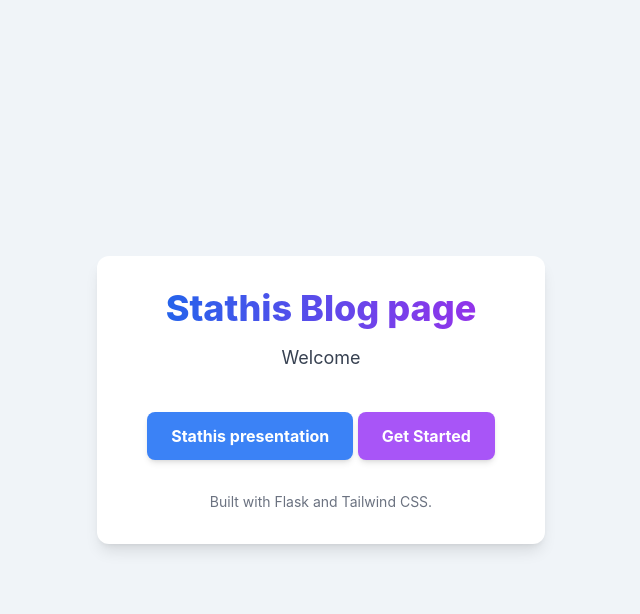
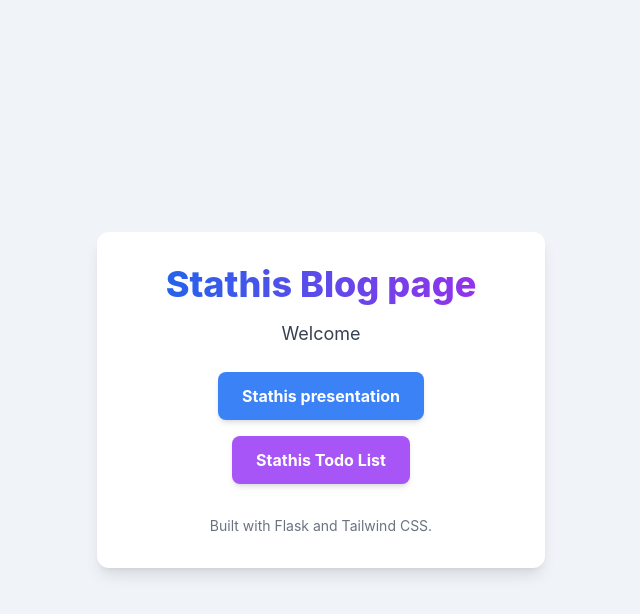
Before and after one commit to Stqthis/PythonPractice, a Flask app: page / in a window 1280 px wide. Shown: the top 614 px of the page, without its empty margins (319-959 px from the left). Run offline with Flask 3, Linux system fonts and the light colour scheme; some libraries are stand-ins or nearby versions.

Commit message:
fixed htmls

```diff
--- a/web1/website/templates/index.html
+++ b/web1/website/templates/index.html
@@ -28,8 +28,8 @@
             <a href="/Stathis_Presentation" class="inline-block bg-blue-500 hover:bg-blue-600 text-white font-bold py-3 px-6 rounded-lg shadow-md transition duration-300 ease-in-out transform hover:scale-105">
                 Stathis presentation
             </a>
-            <a href="/sign-up" class="inline-block bg-purple-500 hover:bg-purple-600 text-white font-bold py-3 px-6 rounded-lg shadow-md transition duration-300 ease-in-out transform hover:scale-105">
-                Get Started
+            <a href="/TodoList" class="inline-block bg-purple-500 hover:bg-purple-600 text-white font-bold py-3 px-6 rounded-lg shadow-md transition duration-300 ease-in-out transform hover:scale-105">
+                Stathis Todo List
             </a>
         </div>
         <p class="mt-8 text-sm text-gray-500">
--- a/web1/website/views.py
+++ b/web1/website/views.py
@@ -11,6 +11,6 @@
 def Stathis_presentation():
     return render_template('Stathis_present.html')
 
-@views.route('/sign-up')
+@views.route('/TodoList')
 def sign_up():
-    return render_template('signUp.html',name="stathis")
+    return render_template('TodoList.html',name="stathis")
```
Also changed, not shown: web1/website/templates/TodoList.html (renamed from web1/website/templates/signUp.html).
